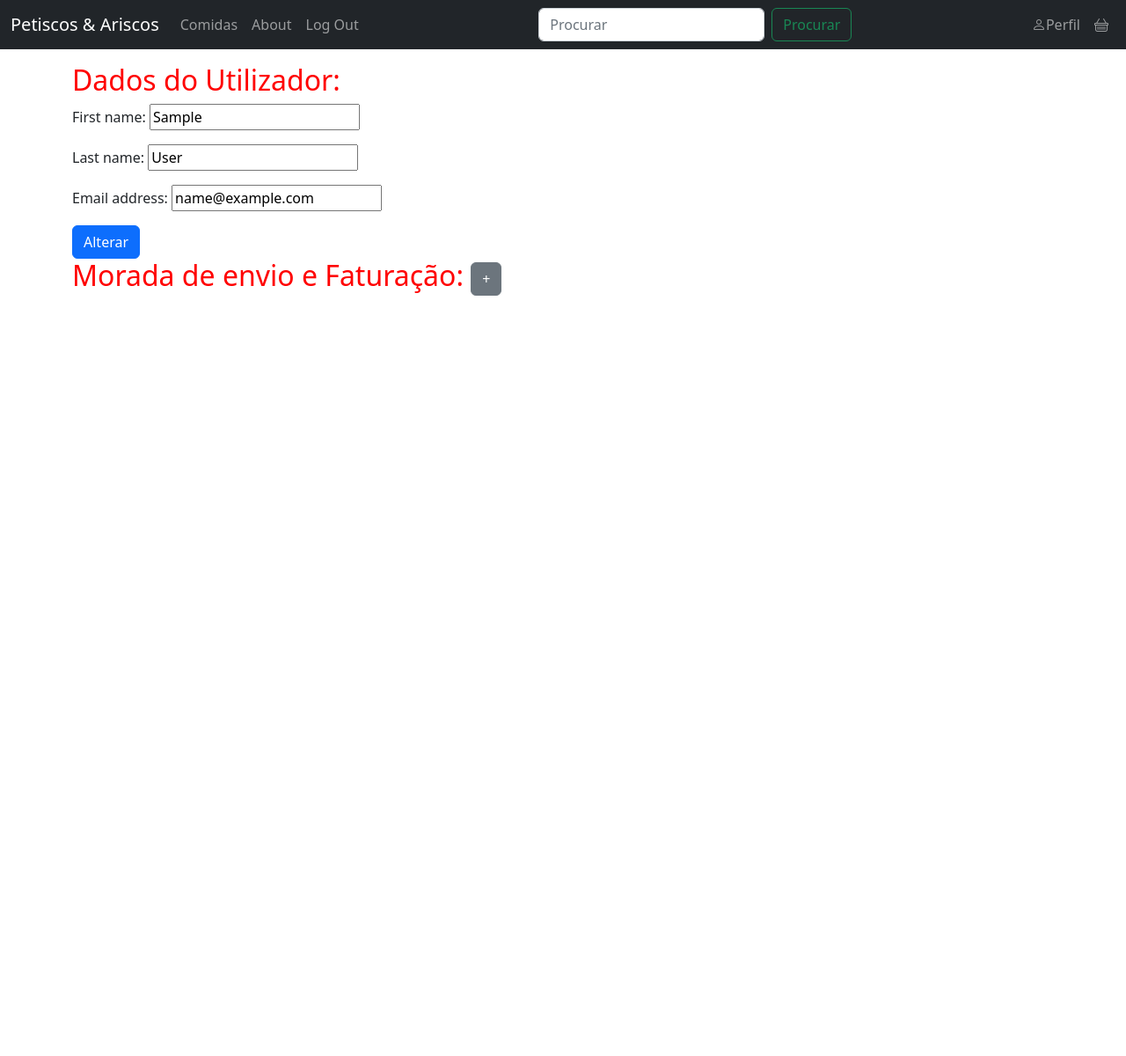
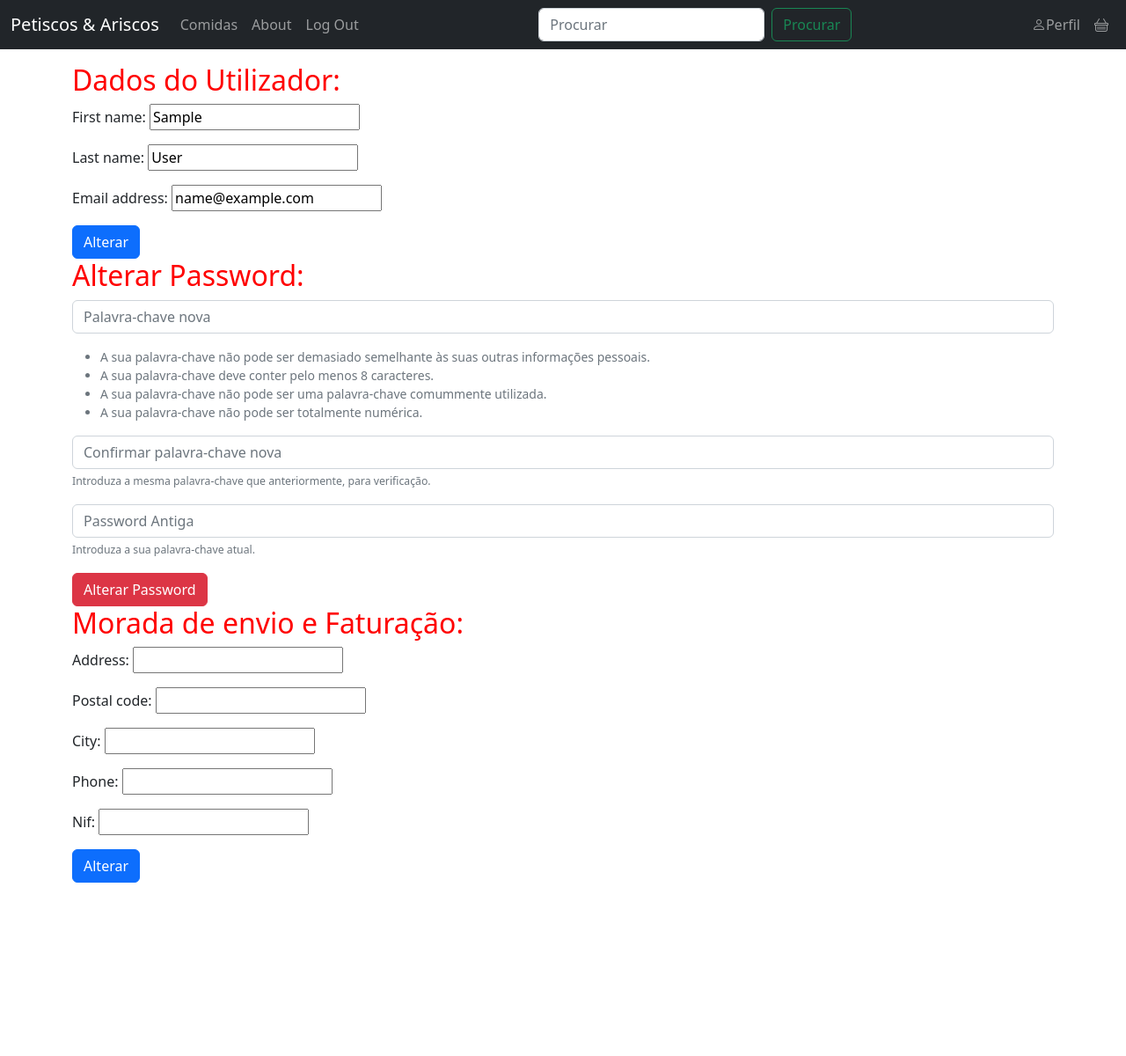
Before and after one commit to godbernaz/django-petiscos-w-docker, a Django app: page /accounts/profile/ in a window 1280 px wide. Shown: the whole page at 88% size. Run offline with Django 5.2, Linux system fonts and the light colour scheme; the visitor is signed in with stand-in values (Sample User, id 1); data that the repository does not hold is empty; parts of the project's set-up code (start-up, migrations or seed data) failed here and were passed over.

Commit message:
Now profile page is finished, now users have to confirm their old password before changing to a new password, now we need to set up the email sender

```diff
--- a/accounts/forms.py
+++ b/accounts/forms.py
@@ -1,6 +1,7 @@
 # accounts/forms.py
 from django.contrib.auth import get_user_model
-from django.contrib.auth.forms import UserCreationForm, UserChangeForm
+from django.contrib.auth.hashers import check_password
+from django.contrib.auth.forms import UserCreationForm, UserChangeForm, SetPasswordForm
 from .models import CustomUser, UserBilling
 from django import forms
 import re
@@ -27,6 +28,64 @@ class UserProfileForm(forms.ModelForm):
         fields = [
             'first_name', 'last_name', 'email',
         ]
+
+class ChangePasswordForm(SetPasswordForm):
+    old_password = forms.CharField(
+        label='',
+        widget=forms.PasswordInput(attrs={
+            'class': 'form-control',
+            'placeholder': 'Password Antiga',
+        }),
+        help_text=(
+            '<span class="form-text text-muted">'
+            '<small>Introduza a sua palavra-chave atual.</small>'
+            '</span>'
+        ),
+    )
+
+    class Meta:
+        model = CustomUser
+        fields = ['old_password', 'new_password1', 'new_password2']
+
+    def __init__(self, *args, **kwargs):
+        super(ChangePasswordForm, self).__init__(*args, **kwargs)
+
+        field_attrs = {
+            'new_password1': {
+                'placeholder': 'Palavra-chave nova',
+                'help_text': (
+                    '<ul class="form-text text-muted small">'
+                    '<li>A sua palavra-chave não pode ser demasiado semelhante às suas outras informações pessoais.</li>'
+                    '<li>A sua palavra-chave deve conter pelo menos 8 caracteres.</li>'
+                    '<li>A sua palavra-chave não pode ser uma palavra-chave comummente utilizada.</li>'
+                    '<li>A sua palavra-chave não pode ser totalmente numérica.</li>'
+                    '</ul>'
+                ),
+            },
+            'new_password2': {
+                'placeholder': 'Confirmar palavra-chave nova',
+                'help_text': (
+                    '<span class="form-text text-muted">'
+                    '<small>Introduza a mesma palavra-chave que anteriormente, para verificação.</small>'
+                    '</span>'
+                ),
+            },
+        }
+
+        for field_name, attrs in field_attrs.items():
+            field = self.fields[field_name]
+            field.widget.attrs.update({'class': 'form-control', 'placeholder': attrs['placeholder']})
+            field.label = ''
+            field.help_text = attrs['help_text']
+
+    def clean_old_password(self):
+        old_password = self.cleaned_data.get('old_password')
+        user = self.user
+
+        if not check_password(old_password, user.password):
+            raise forms.ValidationError('A palavra-chave antiga não está correta. Por favor, tente novamente.')
+
+        return old_password
 
 class UserAddressForm(forms.ModelForm):
     class Meta:
--- a/accounts/models.py
+++ b/accounts/models.py
@@ -27,13 +27,13 @@ class CustomUser(AbstractUser):
 class UserBilling(models.Model):
     user = models.OneToOneField(CustomUser, on_delete=models.CASCADE, related_name='billing_info')
     address = models.CharField(max_length=40, blank=True, null=True)
+    city = models.CharField(max_length=30, blank=True, null=True)
     postal_code = models.CharField(
         max_length=8,
         blank=True,
         null=True,
         validators=[validate_postal_code()]
     )
-    city = models.CharField(max_length=30, blank=True, null=True)
     phone = models.CharField(
         max_length=9,
         blank=True,
--- a/accounts/views.py
+++ b/accounts/views.py
@@ -1,9 +1,11 @@
 # accounts/views.py
 from django.shortcuts import render, redirect
+from django.contrib import messages
+from django.contrib.auth import login
 from django.utils.decorators import method_decorator
 from django.contrib.auth.decorators import login_required
 from django.views.generic import View
-from .forms import UserProfileForm, UserAddressForm
+from .forms import UserProfileForm, UserAddressForm, ChangePasswordForm
 from .models import UserBilling
 
 @method_decorator(login_required, name='dispatch')
@@ -14,41 +16,45 @@ class UserProfileView(View):
         user = request.user
         profile_form = UserProfileForm(instance=user)
 
-        # Tenta buscar a instância de UserBilling
         try:
             billing_info = user.billing_info
         except UserBilling.DoesNotExist:
             billing_info = None
 
         address_form = UserAddressForm(instance=billing_info)
+        password_form = ChangePasswordForm(user)
+
         return render(request, self.template_name, {
             'profile_form': profile_form,
-            'address_form': address_form
+            'address_form': address_form,
+            'password_form': password_form
         })
 
     def post(self, request, *args, **kwargs):
         user = request.user
-
-        # Tenta buscar ou criar uma instância de UserBilling
         billing_info, created = UserBilling.objects.get_or_create(user=user)
 
-        if 'save_profile' in request.POST:
-            profile_form = UserProfileForm(request.POST, instance=user)
-            address_form = UserAddressForm(instance=billing_info)
+        profile_form = UserProfileForm(request.POST, instance=user)
+        address_form = UserAddressForm(request.POST, instance=billing_info)
+        password_form = ChangePasswordForm(user, request.POST)
 
-            if profile_form.is_valid():
-                profile_form.save()
-                return redirect('account_profile')
+        if 'save_profile' in request.POST and profile_form.is_valid():
+            profile_form.save()
+            messages.success(request, "Dados do perfil atualizados com sucesso!")
+            return redirect('account_profile')
 
-        elif 'save_address' in request.POST:
-            address_form = UserAddressForm(request.POST, instance=billing_info)
-            profile_form = UserProfileForm(instance=user)
+        elif 'save_address' in request.POST and address_form.is_valid():
+            address_form.save()
+            messages.success(request, "Morada atualizada com sucesso!")
+            return redirect('account_profile')
 
-            if address_form.is_valid():
-                address_form.save()
-                return redirect('account_profile')
+        elif 'change_password' in request.POST and password_form.is_valid():
+            password_form.save()
+            messages.success(request, "A tua password foi alterada com sucesso!")
+            return redirect('account_profile')
 
         return render(request, self.template_name, {
             'profile_form': profile_form,
-            'address_form': address_form
+            'address_form': address_form,
+            'password_form': password_form
         })
--- a/static/js/base.js
+++ b/static/js/base.js
@@ -68,16 +68,6 @@ $(document).on('click', '.update-quantity-btn', function(event) {
 });
 
 // templates/account/profile.html
-// Makes the form for Adress and Receipt only visible when toggled by the user.
-function toggleAddressForm() {
-    var form = document.getElementById('address-form');
-    if (form.style.display === 'none') {
-        form.style.display = 'block';
-    } else {
-        form.style.display = 'none';
-    }
-}
-
 document.addEventListener('DOMContentLoaded', function () {
     function formatPostalCodeInput(input) {
         input.addEventListener('input', function () {
--- a/templates/account/profile.html
+++ b/templates/account/profile.html
@@ -10,12 +10,14 @@
         {{ profile_form.as_p }}
         <button type="submit" name="save_profile" class="btn btn-primary">Alterar</button>
     </form>
-
-    <h2>
-        Morada de envio e Faturação:
-        <button type="button" class="btn btn-secondary" onclick="toggleAddressForm()">+</button>
-    </h2>
-    <form id="address-form" method="post" style="display: none;">
+    <h2>Alterar Password:</h2>
+    <form method="post">
+        {% csrf_token %}
+        {{ password_form.as_p }}
+        <button type="submit" name="change_password" class="btn btn-danger">Alterar Password</button>
+    </form>
+    <h2>Morada de envio e Faturação:</h2>
+    <form method="post">
         {% csrf_token %}
         {{ address_form.as_p }}
         <button type="submit" name="save_address" class="btn btn-primary">Alterar</button>
```
